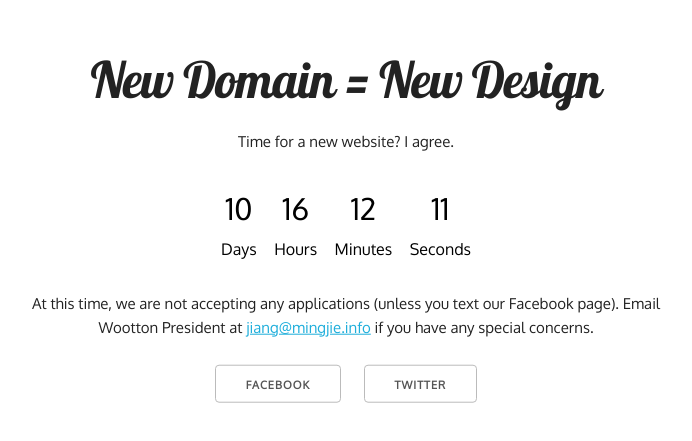
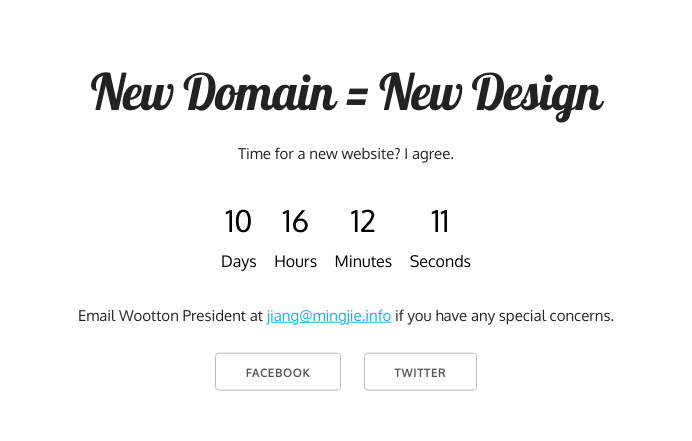
Before and after one commit to mdhack/mdhack.tech.Maintenance, a plain HTML site: page index.html in a window 1280 px wide. Shown: the part 169-610 px from the top of the page, without its empty margins (294-986 px from the left). Drawn offline with nearby package versions, Linux system fonts and the light colour scheme; a script that the page names is missing.

Commit message:
Update index.html

```diff
--- a/index.html
+++ b/index.html
@@ -88,7 +88,7 @@
             </div>
 
             <br><br>
-            <p>At this time, we are not accepting any applications (unless you text our Facebook page). Email Wootton President at <a href="mailto:jiang@mingjie.info">jiang@mingjie.info</a> if you have any special concerns.</p>
+            <p>Email Wootton President at <a href="mailto:jiang@mingjie.info">jiang@mingjie.info</a> if you have any special concerns.</p>
             <a class="button" href="https://facebook.com/mdhackclub">Facebook</a>
             &emsp;
             <a class="button" href="https://twitter.com/mdhackclub">Twitter</a>
@@ -137,4 +137,8 @@
         var deadline = "Sat Apr 1 2017 12:00:00 GMT-0400 (EDT)";
         initializeClock('clockdiv', deadline);
     </script>
+    <script src="https://cdn.smooch.io/smooch.min.js"></script>
+    <script>
+        Smooch.init({appToken: '6dnwkmevxa0prt5me9a1912nh'});
+    </script>
 </body>
```
